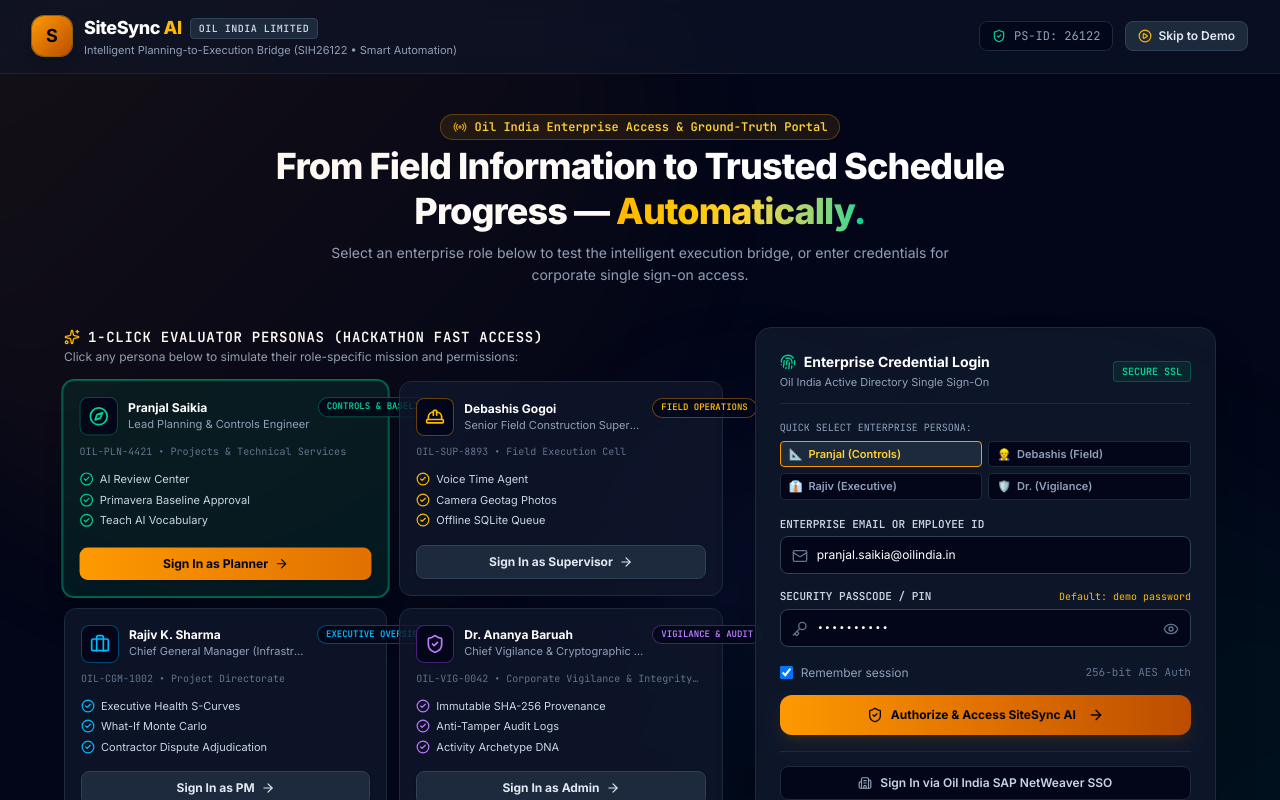
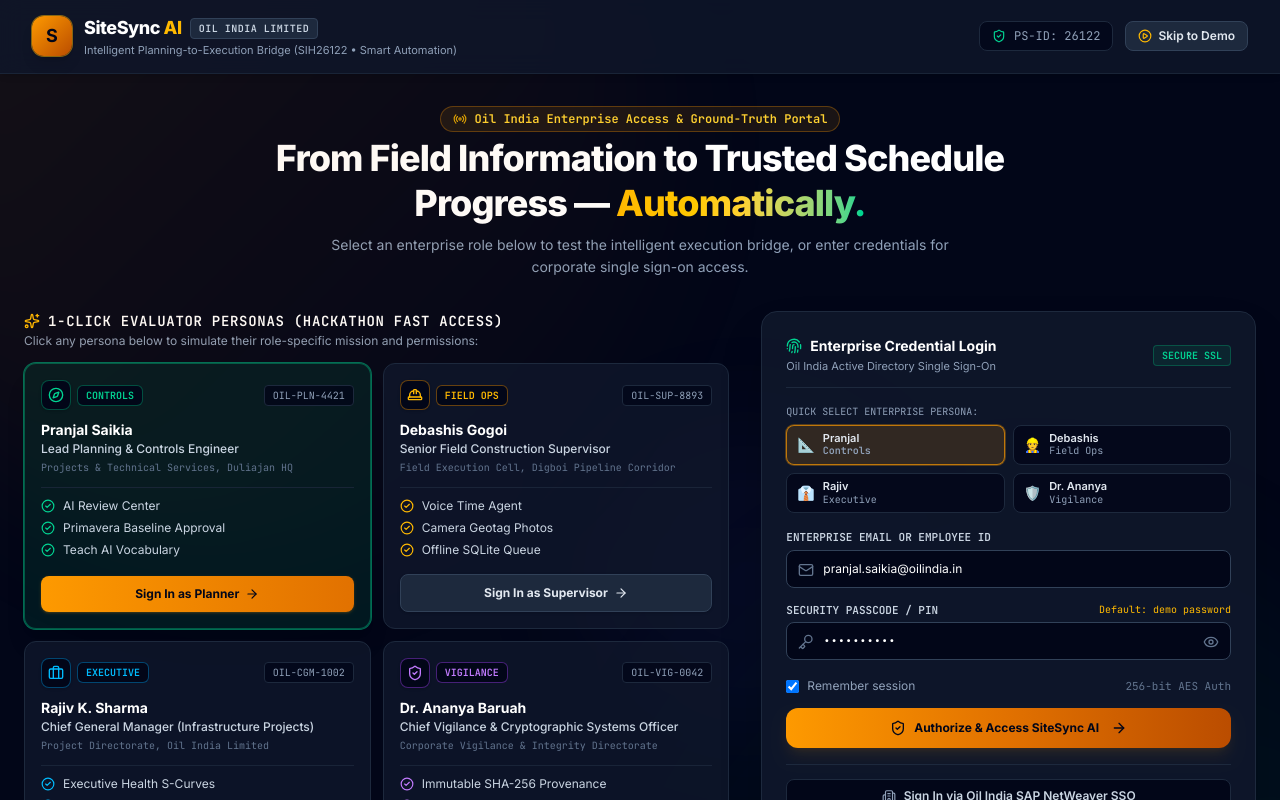
Before and after one commit to Tousif166/NewSIH, a React (Vite) app: page / in a window 1280 px wide. Shown: the top 800 px of the page. Built offline with nearby package versions, Linux system fonts and the light colour scheme.

Commit message:
fix: resolve overlapping text, badge collisions, and vertical viewport clipping on login page

```diff
--- a/src/components/views/LoginPage.tsx
+++ b/src/components/views/LoginPage.tsx
@@ -52,12 +52,12 @@ export const LoginPage: React.FC = () => {
       title: DEMO_USERS.planner.designation,
       department: DEMO_USERS.planner.department,
       empId: DEMO_USERS.planner.employeeId,
-      badge: 'Controls & Baseline',
+      badge: 'Controls',
       color: 'text-emerald-400',
       borderColor: 'border-emerald-500/40',
       bgColor: 'bg-emerald-500/10',
       ringColor: 'ring-emerald-400/50',
-      icon: <Compass className="w-5 h-5 text-emerald-400" />,
+      icon: <Compass className="w-4 h-4 text-emerald-400" />,
       features: ['AI Review Center', 'Primavera Baseline Approval', 'Teach AI Vocabulary']
     },
     {
@@ -66,12 +66,12 @@ export const LoginPage: React.FC = () => {
       title: DEMO_USERS.supervisor.designation,
       department: DEMO_USERS.supervisor.department,
       empId: DEMO_USERS.supervisor.employeeId,
-      badge: 'Field Operations',
+      badge: 'Field Ops',
       color: 'text-amber-400',
       borderColor: 'border-amber-500/40',
       bgColor: 'bg-amber-500/10',
       ringColor: 'ring-amber-400/50',
-      icon: <HardHat className="w-5 h-5 text-amber-400" />,
+      icon: <HardHat className="w-4 h-4 text-amber-400" />,
       features: ['Voice Time Agent', 'Camera Geotag Photos', 'Offline SQLite Queue']
     },
     {
@@ -80,12 +80,12 @@ export const LoginPage: React.FC = () => {
       title: DEMO_USERS.project_manager.designation,
       department: DEMO_USERS.project_manager.department,
       empId: DEMO_USERS.project_manager.employeeId,
-      badge: 'Executive Oversight',
+      badge: 'Executive',
       color: 'text-sky-400',
       borderColor: 'border-sky-500/40',
       bgColor: 'bg-sky-500/10',
       ringColor: 'ring-sky-400/50',
-      icon: <Briefcase className="w-5 h-5 text-sky-400" />,
+      icon: <Briefcase className="w-4 h-4 text-sky-400" />,
       features: ['Executive Health S-Curves', 'What-If Monte Carlo', 'Contractor Dispute Adjudication']
     },
     {
@@ -94,15 +94,22 @@ export const LoginPage: React.FC = () => {
       title: DEMO_USERS.admin.designation,
       department: DEMO_USERS.admin.department,
       empId: DEMO_USERS.admin.employeeId,
-      badge: 'Vigilance & Audit',
+      badge: 'Vigilance',
       color: 'text-purple-400',
       borderColor: 'border-purple-500/40',
       bgColor: 'bg-purple-500/10',
       ringColor: 'ring-purple-400/50',
-      icon: <ShieldCheck className="w-5 h-5 text-purple-400" />,
+      icon: <ShieldCheck className="w-4 h-4 text-purple-400" />,
       features: ['Immutable SHA-256 Provenance', 'Anti-Tamper Audit Logs', 'Activity Archetype DNA']
     }
   ];
+
+  const quickSelectLabels: Record<UserRole, { icon: string; name: string; tag: string }> = {
+    planner: { icon: '📐', name: 'Pranjal', tag: 'Controls' },
+    supervisor: { icon: '👷', name: 'Debashis', tag: 'Field Ops' },
+    project_manager: { icon: '👔', name: 'Rajiv', tag: 'Executive' },
+    admin: { icon: '🛡️', name: 'Dr. Ananya', tag: 'Vigilance' },
+  };
 
   // Quick switch role prefill
   const handleSelectRole = (r: UserRole) => {
@@ -150,14 +157,14 @@ export const LoginPage: React.FC = () => {
   };
 
   return (
-    <div className="min-h-screen bg-slate-950 text-slate-100 flex flex-col justify-between font-sans selection:bg-amber-500/30 selection:text-amber-200 relative overflow-hidden">
+    <div className="min-h-screen bg-slate-950 text-slate-100 flex flex-col font-sans selection:bg-amber-500/30 selection:text-amber-200 relative overflow-x-hidden">
       {/* Background Decorative Ambient Glows */}
       <div className="absolute top-[-20%] left-[-10%] w-[500px] sm:w-[800px] h-[500px] sm:h-[800px] rounded-full bg-gradient-to-br from-amber-500/10 via-amber-600/5 to-transparent blur-3xl pointer-events-none" />
       <div className="absolute bottom-[-20%] right-[-10%] w-[500px] sm:w-[800px] h-[500px] sm:h-[800px] rounded-full bg-gradient-to-tl from-emerald-500/10 via-emerald-600/5 to-transparent blur-3xl pointer-events-none" />
       <div className="absolute top-[40%] right-[30%] w-[300px] h-[300px] rounded-full bg-indigo-500/5 blur-3xl pointer-events-none" />
 
       {/* Top Corporate Bar */}
-      <header className="px-4 sm:px-8 py-3.5 border-b border-slate-800/80 bg-slate-900/60 backdrop-blur-md sticky top-0 z-30">
+      <header className="px-4 sm:px-8 py-3.5 border-b border-slate-800/80 bg-slate-900/80 backdrop-blur-md sticky top-0 z-30 shadow-md">
         <div className="max-w-[1500px] mx-auto flex items-center justify-between gap-3">
           <div className="flex items-center gap-2.5 sm:gap-3">
             <div className="w-9 h-9 sm:w-10 sm:h-10 rounded-xl bg-gradient-to-br from-amber-500 to-amber-700 flex items-center justify-center font-bold text-slate-950 text-lg shadow-lg ring-1 ring-amber-400/50 shrink-0">
@@ -186,7 +193,7 @@ export const LoginPage: React.FC = () => {
 
             <button
               onClick={() => handleInstantSignIn('planner')}
-              className="text-xs font-semibold px-3 py-1.5 rounded-lg bg-slate-800 hover:bg-slate-700 text-slate-200 border border-slate-700 transition-all flex items-center gap-1.5 active:scale-95"
+              className="text-xs font-semibold px-3 py-1.5 rounded-lg bg-slate-800 hover:bg-slate-700 text-slate-200 border border-slate-700 transition-all flex items-center gap-1.5 active:scale-95 cursor-pointer"
             >
               <PlayCircle className="w-3.5 h-3.5 text-amber-400" />
               <span className="hidden sm:inline">Skip to Demo</span>
@@ -197,15 +204,18 @@ export const LoginPage: React.FC = () => {
       </header>
 
       {/* Main Content Area */}
-      <main className="flex-1 max-w-[1500px] w-full mx-auto px-4 sm:px-6 py-6 sm:py-10 flex flex-col justify-center">
+      <main className="flex-1 max-w-[1500px] w-full mx-auto px-4 sm:px-6 py-6 sm:py-8 flex flex-col justify-start">
         {/* Title & Tagline Hero */}
-        <div className="text-center max-w-3xl mx-auto mb-6 sm:mb-10 space-y-2">
+        <div className="text-center max-w-3xl mx-auto mb-6 sm:mb-8 space-y-2">
           <div className="inline-flex items-center gap-2 px-3 py-1 rounded-full bg-amber-500/10 border border-amber-500/30 text-amber-300 text-xs font-mono font-semibold mb-1">
-            <Radio className="w-3.5 h-3.5 text-amber-400 animate-pulse" />
+            <Radio className="w-3.5 h-3.5 text-amber-400 animate-pulse shrink-0" />
             <span>Oil India Enterprise Access & Ground-Truth Portal</span>
           </div>
-          <h1 className="text-2xl sm:text-4xl font-extrabold text-white tracking-tight leading-tight">
-            From Field Information to Trusted Schedule Progress — <span className="text-transparent bg-clip-text bg-gradient-to-r from-amber-400 via-amber-300 to-emerald-400">Automatically.</span>
+          <h1 className="text-2xl sm:text-3xl lg:text-4xl font-extrabold text-white tracking-tight leading-tight">
+            From Field Information to Trusted Schedule Progress —{' '}
+            <span className="text-transparent bg-clip-text bg-gradient-to-r from-amber-400 via-amber-300 to-emerald-400">
+              Automatically.
+            </span>
           </h1>
           <p className="text-xs sm:text-sm text-slate-400 max-w-2xl mx-auto leading-relaxed">
             Select an enterprise role below to test the intelligent execution bridge, or enter credentials for corporate single sign-on access.
@@ -213,14 +223,14 @@ export const LoginPage: React.FC = () => {
         </div>
 
         {/* Dual Layout: Evaluator 1-Click Cards + Enterprise Login Form */}
-        <div className="grid grid-cols-1 lg:grid-cols-12 gap-6 lg:gap-8 items-start max-w-6xl mx-auto w-full">
+        <div className="grid grid-cols-1 lg:grid-cols-12 gap-6 lg:gap-8 items-start max-w-7xl mx-auto w-full">
 
           {/* LEFT: 1-Click Evaluator Personas (7 Cols) */}
-          <div className="lg:col-span-7 space-y-3.5 sm:space-y-4">
+          <div className="lg:col-span-7 space-y-3 sm:space-y-3.5">
             <div className="flex items-center justify-between">
               <div>
-                <h2 className="text-sm font-bold text-white uppercase tracking-wider font-mono flex items-center gap-2">
-                  <Sparkles className="w-4 h-4 text-amber-400" />
+                <h2 className="text-xs sm:text-sm font-bold text-white uppercase tracking-wider font-mono flex items-center gap-2">
+                  <Sparkles className="w-4 h-4 text-amber-400 shrink-0" />
                   <span>1-Click Evaluator Personas (Hackathon Fast Access)</span>
                 </h2>
                 <p className="text-xs text-slate-400 mt-0.5">
@@ -237,43 +247,46 @@ export const LoginPage: React.FC = () => {
                     key={p.role}
                     className={`p-4 rounded-xl border transition-all duration-200 relative group flex flex-col justify-between ${
                       isSelected
-                        ? `${p.bgColor} ${p.borderColor} ring-1 ${p.ringColor} shadow-xl scale-[1.01]`
+                        ? `${p.bgColor} ${p.borderColor} ring-1 ${p.ringColor} shadow-xl`
                         : 'bg-slate-900/80 border-slate-800 hover:border-slate-700 hover:bg-slate-900'
                     }`}
                   >
                     <div>
-                      {/* Top Role Header */}
-                      <div className="flex items-start justify-between gap-2 mb-2">
-                        <div className="flex items-center gap-2.5">
-                          <div className={`p-2 rounded-lg bg-slate-950 border ${p.borderColor} shadow-sm shrink-0`}>
+                      {/* Top Meta Row: Role Icon + Role Badge on Left, Employee ID on Right */}
+                      <div className="flex items-center justify-between gap-2 mb-2.5">
+                        <div className="flex items-center gap-1.5 min-w-0">
+                          <div className={`p-1.5 rounded-lg bg-slate-950 border ${p.borderColor} shadow-sm shrink-0`}>
                             {p.icon}
                           </div>
-                          <div>
-                            <div className="text-xs font-bold text-white group-hover:text-amber-300 transition-colors">
-                              {p.name}
-                            </div>
-                            <div className="text-[11px] text-slate-400 truncate max-w-[180px]">
-                              {p.title}
-                            </div>
-                          </div>
-                        </div>
-
-                        <span className={`text-[9px] uppercase font-mono font-bold px-2 py-0.5 rounded-full border ${p.borderColor} ${p.color} bg-slate-950/80 shrink-0`}>
+                          <span className={`text-[10px] uppercase font-mono font-bold px-2 py-0.5 rounded-md border ${p.borderColor} ${p.color} bg-slate-950/90 shrink-0`}>
                             {p.badge}
                           </span>
                         </div>
 
-                      {/* Department & Employee ID */}
-                      <div className="text-[10px] text-slate-500 font-mono mb-3 line-clamp-1">
-                        {p.empId} • {p.department.split(',')[0]}
+                        <span className="text-[10px] text-slate-400 font-mono bg-slate-950/80 px-2 py-0.5 rounded border border-slate-800 shrink-0">
+                          {p.empId}
+                        </span>
+                      </div>
+
+                      {/* Identity: Name, Designation, Department */}
+                      <div className="mb-3 space-y-0.5">
+                        <div className="text-sm font-bold text-white group-hover:text-amber-300 transition-colors leading-snug">
+                          {p.name}
+                        </div>
+                        <div className="text-xs text-slate-300 font-medium leading-snug line-clamp-1" title={p.title}>
+                          {p.title}
+                        </div>
+                        <div className="text-[10px] text-slate-500 font-mono truncate" title={p.department}>
+                          {p.department}
+                        </div>
                       </div>
 
                       {/* Capabilities Checklist */}
-                      <div className="space-y-1 mb-4">
+                      <div className="space-y-1.5 mb-4 pt-2.5 border-t border-slate-800/80">
                         {p.features.map((feat, fIdx) => (
-                          <div key={fIdx} className="flex items-center gap-1.5 text-[11px] text-slate-300">
+                          <div key={fIdx} className="flex items-center gap-2 text-xs text-slate-300">
                             <CheckCircle2 className={`w-3.5 h-3.5 ${p.color} shrink-0`} />
-                            <span>{feat}</span>
+                            <span className="truncate">{feat}</span>
                           </div>
                         ))}
                       </div>
@@ -283,14 +296,14 @@ export const LoginPage: React.FC = () => {
                     <button
                       onClick={() => handleInstantSignIn(p.role)}
                       disabled={isAuthenticating}
-                      className={`w-full py-2 px-3 rounded-lg text-xs font-bold transition-all flex items-center justify-center gap-1.5 shadow active:scale-95 cursor-pointer ${
+                      className={`w-full py-2.5 px-3 rounded-lg text-xs font-bold transition-all flex items-center justify-center gap-1.5 shadow active:scale-95 cursor-pointer ${
                         isSelected
-                          ? 'bg-gradient-to-r from-amber-500 to-amber-600 hover:from-amber-400 hover:to-amber-500 text-slate-950'
+                          ? 'bg-gradient-to-r from-amber-500 to-amber-600 hover:from-amber-400 hover:to-amber-500 text-slate-950 shadow-amber-500/20'
                           : 'bg-slate-800 hover:bg-slate-700 text-slate-200 border border-slate-700 hover:text-white'
                       }`}
                     >
                       <span>Sign In as {p.role === 'project_manager' ? 'PM' : p.role.charAt(0).toUpperCase() + p.role.slice(1)}</span>
-                      <ArrowRight className="w-3.5 h-3.5" />
+                      <ArrowRight className="w-3.5 h-3.5 shrink-0" />
                     </button>
                   </div>
                 );
@@ -300,7 +313,7 @@ export const LoginPage: React.FC = () => {
             {/* Hackathon Evaluator Note */}
             <div className="p-3 bg-slate-900/50 rounded-xl border border-slate-800/80 flex items-start gap-2.5 text-xs text-slate-400">
               <HelpCircle className="w-4 h-4 text-amber-400 shrink-0 mt-0.5" />
-              <div>
+              <div className="leading-relaxed">
                 <span className="text-slate-300 font-semibold">Judge Evaluator Note:</span> Switching roles dynamically changes the application’s view, navigation desk, and approval authorities (e.g. Site Supervisors submit field DPRs; Project Planners verify candidate linkages and commit actuals to Primavera P6).
               </div>
             </div>
@@ -328,22 +341,29 @@ export const LoginPage: React.FC = () => {
               <label className="text-[10px] uppercase font-mono text-slate-400 block mb-1.5">
                 Quick Select Enterprise Persona:
               </label>
-              <div className="grid grid-cols-2 gap-1.5">
-                {personaList.map((p) => (
+              <div className="grid grid-cols-2 gap-2">
+                {personaList.map((p) => {
+                  const info = quickSelectLabels[p.role];
+                  const isCurrent = selectedRole === p.role;
+                  return (
                     <button
                       key={p.role}
                       type="button"
                       onClick={() => handleSelectRole(p.role)}
-                    className={`py-1 px-2 rounded text-[11px] font-semibold border transition-all text-left truncate flex items-center gap-1.5 ${
-                      selectedRole === p.role
-                        ? 'bg-slate-800 border-amber-500 text-amber-300 font-bold'
-                        : 'bg-slate-950 border-slate-800 text-slate-400 hover:text-slate-200'
+                      className={`py-1.5 px-2.5 rounded-lg text-xs border transition-all text-left flex items-center gap-2 min-w-0 cursor-pointer ${
+                        isCurrent
+                          ? 'bg-amber-500/15 border-amber-500/70 text-amber-300 font-bold ring-1 ring-amber-500/30'
+                          : 'bg-slate-950/80 border-slate-800 text-slate-400 hover:text-slate-200 hover:border-slate-700'
                       }`}
                     >
-                    <span>{p.role === 'planner' ? '📐' : p.role === 'supervisor' ? '👷' : p.role === 'project_manager' ? '👔' : '🛡️'}</span>
-                    <span className="truncate">{p.name.split(' ')[0]} ({p.badge.split(' ')[0]})</span>
+                      <span className="text-sm shrink-0">{info.icon}</span>
+                      <div className="min-w-0 flex-1 leading-tight">
+                        <div className="font-semibold truncate text-[11px] text-slate-200">{info.name}</div>
+                        <div className="text-[10px] text-slate-400 truncate font-mono">{info.tag}</div>
+                      </div>
                     </button>
-                ))}
+                  );
+                })}
               </div>
             </div>
 
```
Lines whose indentation alone changed are shown as unchanged.
